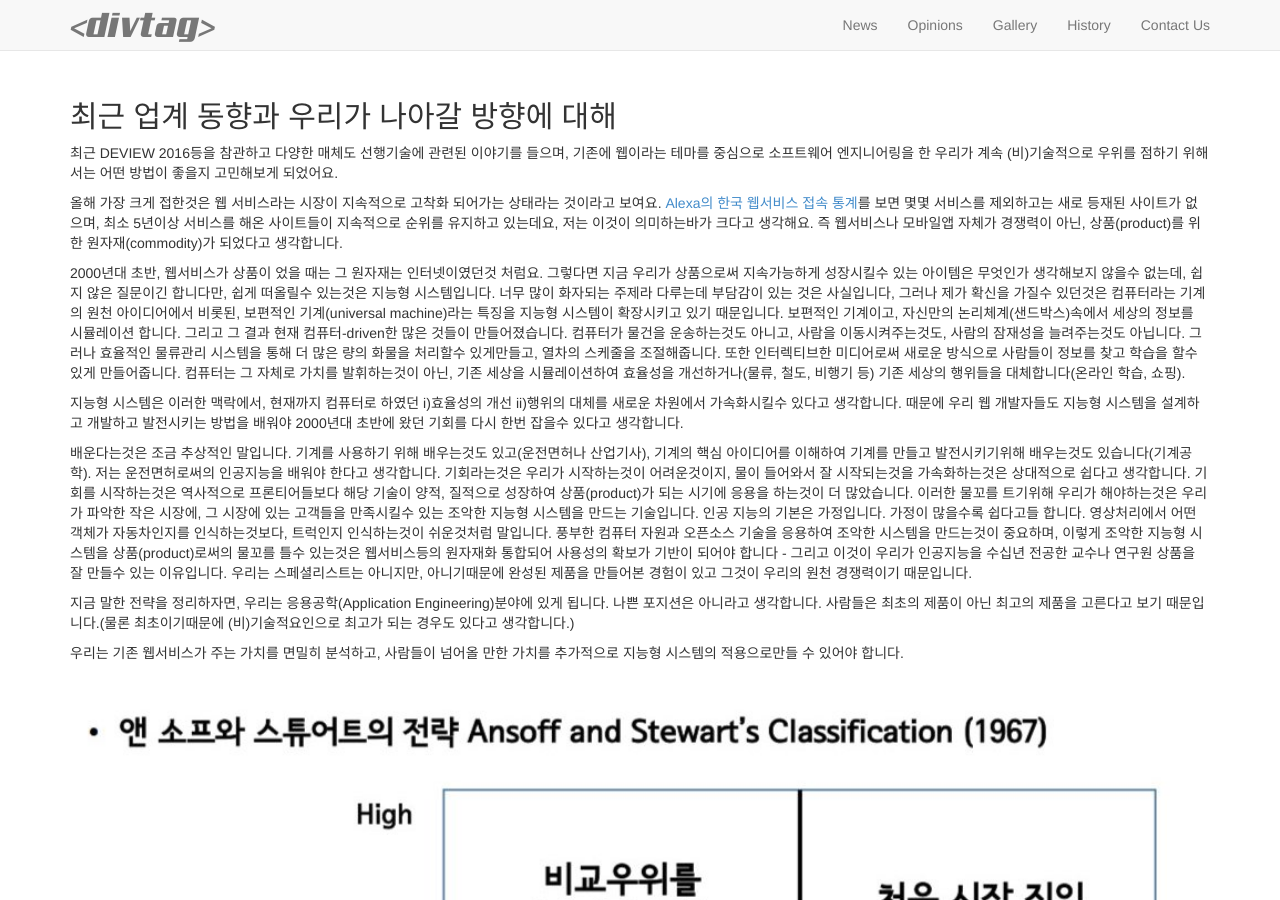
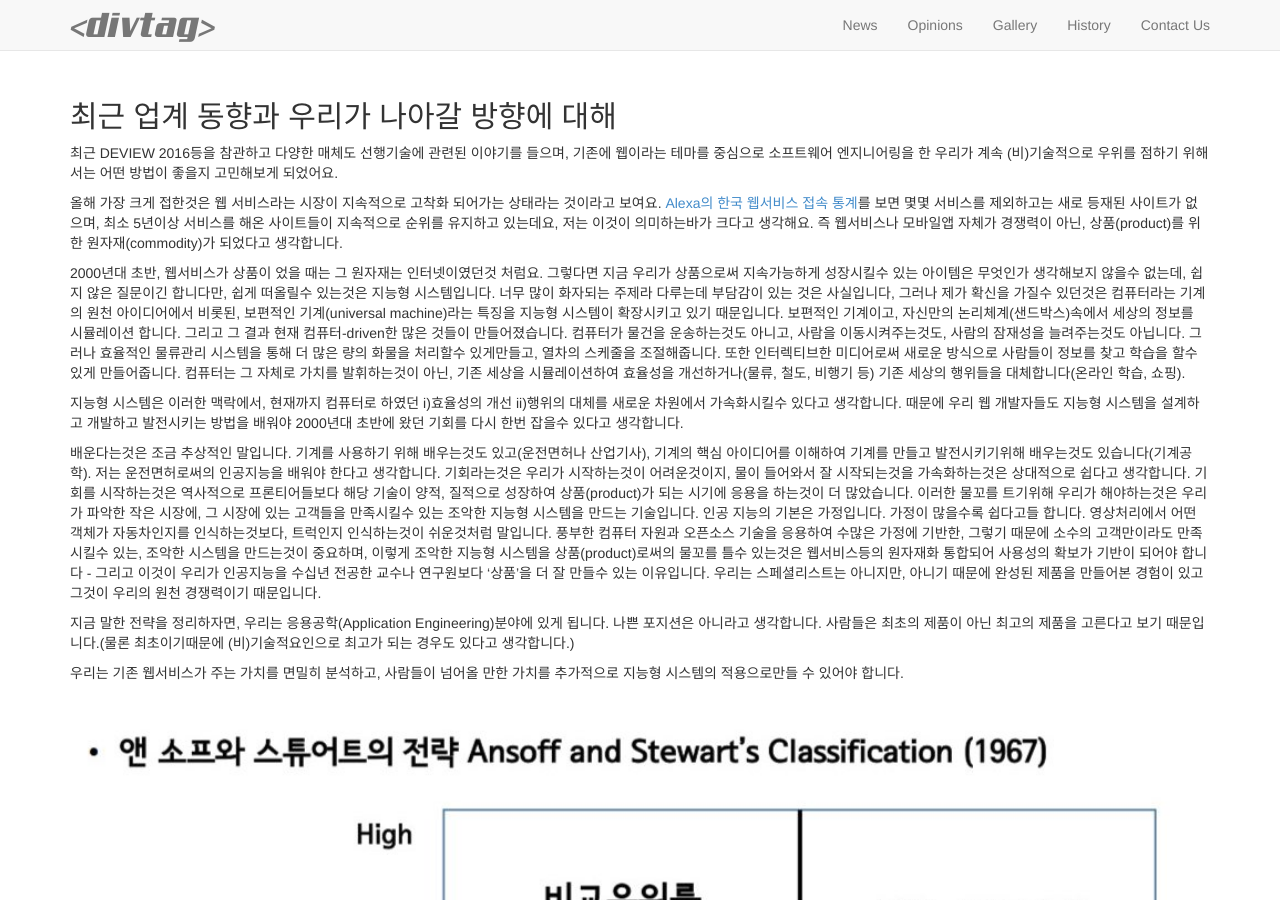
Before and after one commit to divtagers/divtagers.github.io, a Jekyll site: the page built from _posts/2017-01-01-thoughts-on-directions.md, in a window 1280 px wide and 900 px high. Built offline with Jekyll 4.4.1, drawn with Linux system fonts in a browser that asks for light colours; Markdown is read by kramdown in place of the engine named in the settings.

Commit message:
Update 2017-01-01-thoughts-on-directions.md

```diff
--- a/_posts/2017-01-01-thoughts-on-directions.md
+++ b/_posts/2017-01-01-thoughts-on-directions.md
@@ -15,7 +15,7 @@ categories: "opinion"
 
 지능형 시스템은 이러한 맥락에서, 현재까지 컴퓨터로 하였던 i)효율성의 개선 ii)행위의 대체를 새로운 차원에서 가속화시킬수 있다고 생각합니다. 때문에 우리 웹 개발자들도 지능형 시스템을 설계하고 개발하고 발전시키는 방법을 배워야 2000년대 초반에 왔던 기회를 다시 한번 잡을수 있다고 생각합니다.
 
-배운다는것은 조금 추상적인 말입니다. 기계를 사용하기 위해 배우는것도 있고(운전면허나 산업기사), 기계의 핵심 아이디어를 이해하여 기계를 만들고 발전시키기위해 배우는것도 있습니다(기계공학). 저는 운전면허로써의 인공지능을 배워야 한다고 생각합니다. 기회라는것은 우리가 시작하는것이 어려운것이지, 물이 들어와서 잘 시작되는것을 가속화하는것은 상대적으로 쉽다고 생각합니다. 기회를 시작하는것은 역사적으로 프론티어들보다 해당 기술이 양적, 질적으로 성장하여 상품(product)가 되는 시기에 응용을 하는것이 더 많았습니다. 이러한 물꼬를 트기위해 우리가 해야하는것은 우리가 파악한 작은 시장에, 그 시장에 있는 고객들을 만족시킬수 있는 조악한 지능형 시스템을 만드는 기술입니다. 인공 지능의 기본은 가정입니다. 가정이 많을수록 쉽다고들 합니다. 영상처리에서 어떤 객체가 자동차인지를 인식하는것보다, 트럭인지 인식하는것이 쉬운것처럼 말입니다. 풍부한 컴퓨터 자원과 오픈소스 기술을 응용하여 조악한 시스템을 만드는것이 중요하며, 이렇게 조악한 지능형 시스템을 상품(product)로써의 물꼬를 틀수 있는것은 웹서비스등의 원자재화 통합되어 사용성의 확보가 기반이 되어야 합니다 - 그리고 이것이 우리가 인공지능을 수십년 전공한 교수나 연구원 상품을 잘 만들수 있는 이유입니다. 우리는 스페셜리스트는 아니지만, 아니기때문에 완성된 제품을 만들어본 경험이 있고 그것이 우리의 원천 경쟁력이기 때문입니다.
+배운다는것은 조금 추상적인 말입니다. 기계를 사용하기 위해 배우는것도 있고(운전면허나 산업기사), 기계의 핵심 아이디어를 이해하여 기계를 만들고 발전시키기위해 배우는것도 있습니다(기계공학). 저는 운전면허로써의 인공지능을 배워야 한다고 생각합니다. 기회라는것은 우리가 시작하는것이 어려운것이지, 물이 들어와서 잘 시작되는것을 가속화하는것은 상대적으로 쉽다고 생각합니다. 기회를 시작하는것은 역사적으로 프론티어들보다 해당 기술이 양적, 질적으로 성장하여 상품(product)가 되는 시기에 응용을 하는것이 더 많았습니다. 이러한 물꼬를 트기위해 우리가 해야하는것은 우리가 파악한 작은 시장에, 그 시장에 있는 고객들을 만족시킬수 있는 조악한 지능형 시스템을 만드는 기술입니다. 인공 지능의 기본은 가정입니다. 가정이 많을수록 쉽다고들 합니다. 영상처리에서 어떤 객체가 자동차인지를 인식하는것보다, 트럭인지 인식하는것이 쉬운것처럼 말입니다. 풍부한 컴퓨터 자원과 오픈소스 기술을 응용하여 수많은 가정에 기반한, 그렇기 때문에 소수의 고객만이라도 만족시킬수 있는, 조악한 시스템을 만드는것이 중요하며, 이렇게 조악한 지능형 시스템을 상품(product)로써의 물꼬를 틀수 있는것은 웹서비스등의 원자재화 통합되어 사용성의 확보가 기반이 되어야 합니다 - 그리고 이것이 우리가 인공지능을 수십년 전공한 교수나 연구원보다 '상품'을 더 잘 만들수 있는 이유입니다. 우리는 스페셜리스트는 아니지만, 아니기 때문에 완성된 제품을 만들어본 경험이 있고 그것이 우리의 원천 경쟁력이기 때문입니다.
 
 지금 말한 전략을 정리하자면, 우리는 응용공학(Application Engineering)분야에 있게 됩니다. 나쁜 포지션은 아니라고 생각합니다. 사람들은 최초의 제품이 아닌 최고의 제품을 고른다고 보기 때문입니다.(물론 최초이기때문에 (비)기술적요인으로 최고가 되는 경우도 있다고 생각합니다.)
 
```
